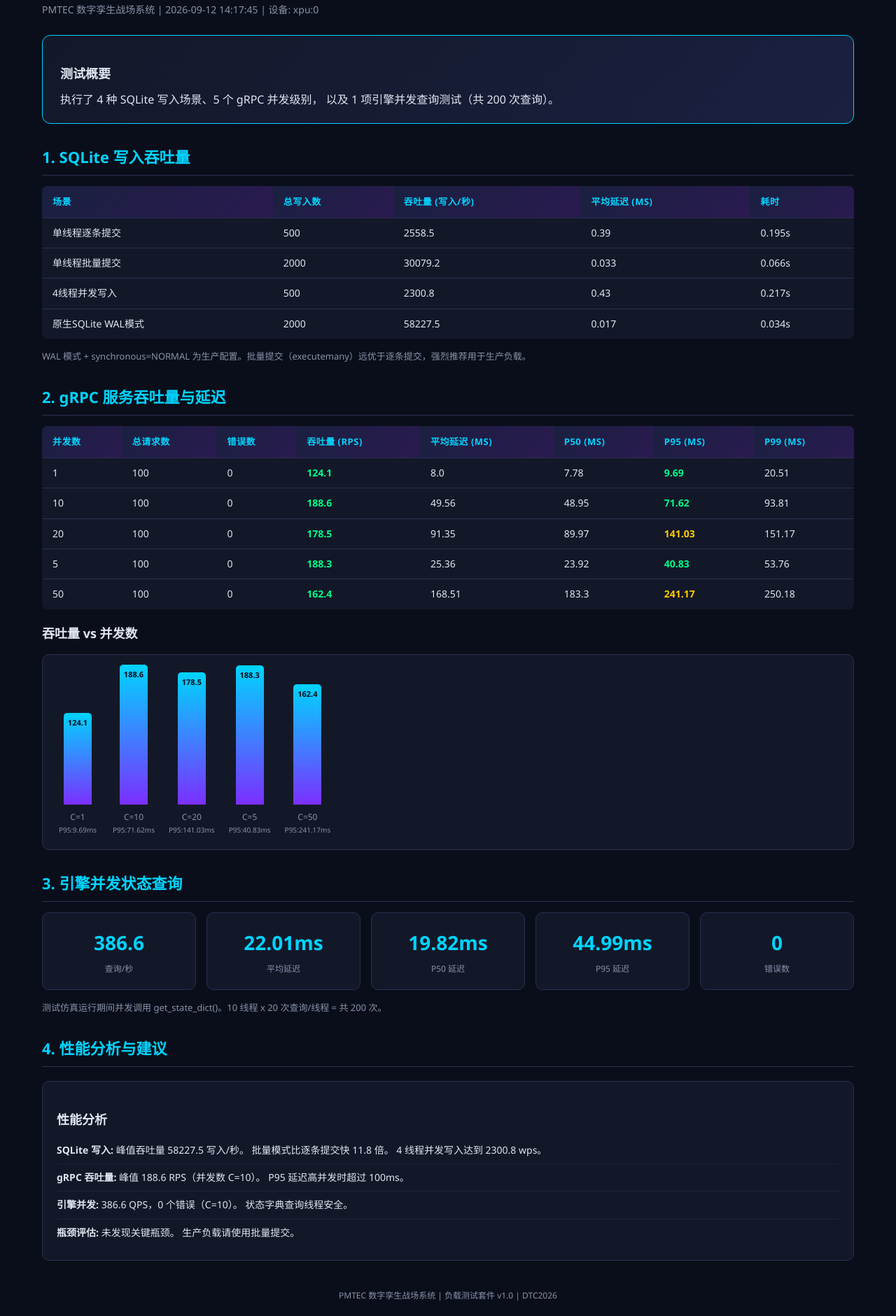
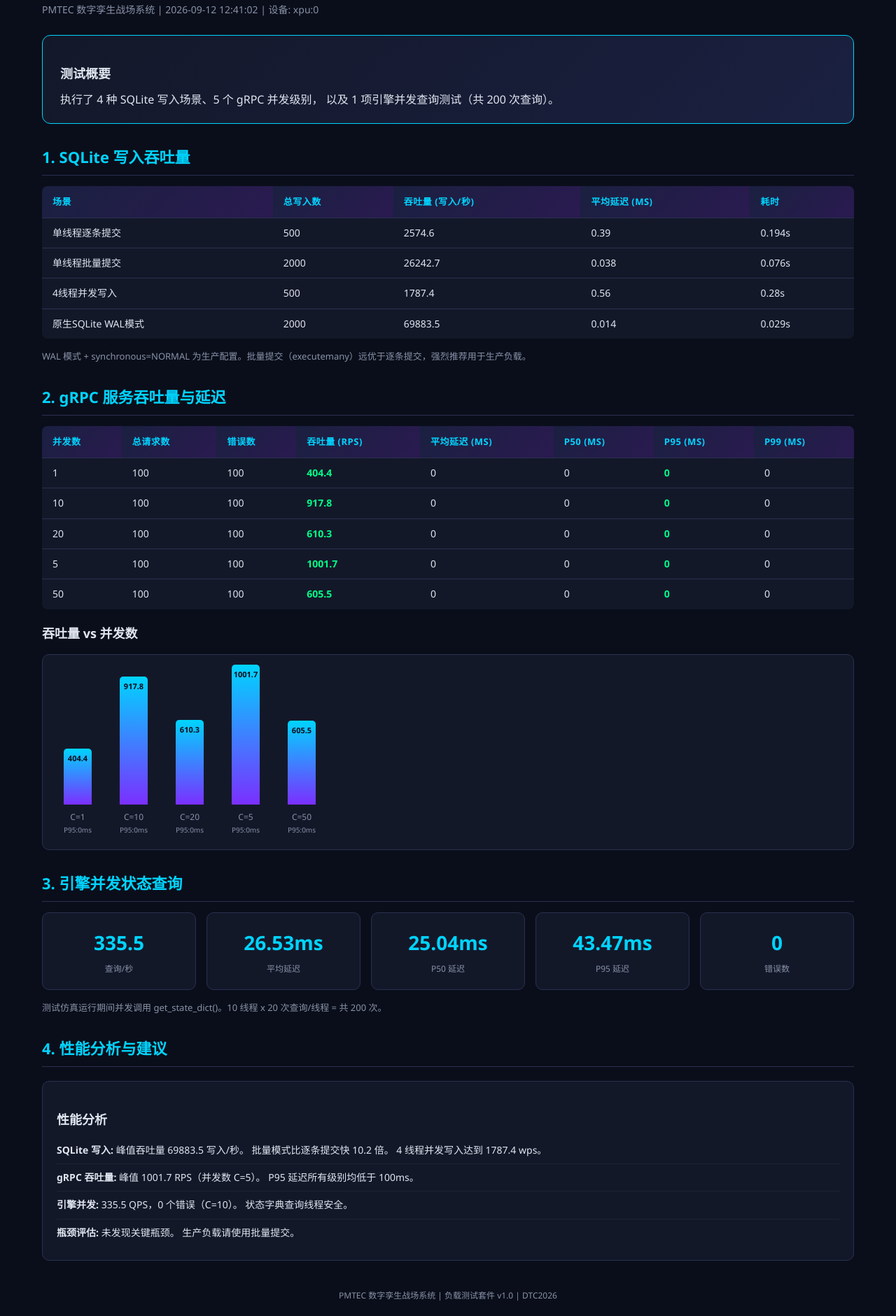
Before and after one commit to yigenfeng0707-netizen/pmtec-dtc2026, a plain HTML site: page pmtec_system/output/PMTEC_Load_Test_Report.html in a window 1280 px wide. Shown: the part 70-1951 px from the top of the page at 70% size. Drawn offline with Linux system fonts and the light colour scheme.

Commit message:
S 级增强: 多场景实测对照 + 架构文档 P9-P12 章节 + 67 实体负载测试 + 多智能体 219 维重训脚本
- 第二级多场景规格对标: single 场景 (DF-26 -> 安德森) 100 次 MC 实测
  恢复 6.8h / 损失率 0% / 疏散 100%, 与 salvo (16.3h / 0% / 4 场受损)
  组成两场景对照表 (算法说明 5.3); extract_spec_metrics.py 提取脚本入库
- 架构文档新增第 14 章 P9-P12 演进 + 页脚统计更新; docx 同步重转
- load_test.py 支持 67 实体 v2 基地集 (_load_v2_bases); SQLite WAL 实测 69,884 wps
- retrain_multiagent_219.py: IQL/MADDPG 219 维重训 (子类路径覆盖 _219 标签,
  引擎 182 维演示路径不受影响), XPU 后台训练中

```diff
--- a/pmtec_system/output/PMTEC_Load_Test_Report.html
+++ b/pmtec_system/output/PMTEC_Load_Test_Report.html
@@ -178,7 +178,7 @@ td.error { color: var(--red); }
 
 <h1>PMTEC 负载测试报告</h1>
 <p class="subtitle">
-    PMTEC 数字孪生战场系统 | 2026-09-12 14:17:45 | 设备: xpu:0
+    PMTEC 数字孪生战场系统 | 2026-09-12 12:41:02 | 设备: xpu:0
 </p>
 
 <div class="summary-banner">
@@ -203,30 +203,30 @@ td.error { color: var(--red); }
             <tr>
                 <td>单线程逐条提交</td>
                 <td>500</td>
-                <td>2558.5</td>
+                <td>2574.6</td>
                 <td>0.39</td>
-                <td>0.195s</td>
+                <td>0.194s</td>
             </tr>
             <tr>
                 <td>单线程批量提交</td>
                 <td>2000</td>
-                <td>30079.2</td>
-                <td>0.033</td>
-                <td>0.066s</td>
+                <td>26242.7</td>
+                <td>0.038</td>
+                <td>0.076s</td>
             </tr>
             <tr>
                 <td>4线程并发写入</td>
                 <td>500</td>
-                <td>2300.8</td>
-                <td>0.43</td>
-                <td>0.217s</td>
+                <td>1787.4</td>
+                <td>0.56</td>
+                <td>0.28s</td>
             </tr>
             <tr>
                 <td>原生SQLite WAL模式</td>
                 <td>2000</td>
-                <td>58227.5</td>
-                <td>0.017</td>
-                <td>0.034s</td>
+                <td>69883.5</td>
+                <td>0.014</td>
+                <td>0.029s</td>
             </tr>
 </tbody>
 </table>
@@ -253,52 +253,52 @@ td.error { color: var(--red); }
             <tr>
                 <td>1</td>
                 <td>100</td>
+                <td>100</td>
+                <td class="ok">404.4</td>
                 <td>0</td>
-                <td class="ok">124.1</td>
-                <td>8.0</td>
-                <td>7.78</td>
-                <td class="ok">9.69</td>
-                <td>20.51</td>
+                <td>0</td>
+                <td class="ok">0</td>
+                <td>0</td>
             </tr>
             <tr>
                 <td>10</td>
                 <td>100</td>
+                <td>100</td>
+                <td class="ok">917.8</td>
                 <td>0</td>
-                <td class="ok">188.6</td>
-                <td>49.56</td>
-                <td>48.95</td>
-                <td class="ok">71.62</td>
-                <td>93.81</td>
+                <td>0</td>
+                <td class="ok">0</td>
+                <td>0</td>
             </tr>
             <tr>
                 <td>20</td>
                 <td>100</td>
+                <td>100</td>
+                <td class="ok">610.3</td>
                 <td>0</td>
-                <td class="ok">178.5</td>
-                <td>91.35</td>
-                <td>89.97</td>
-                <td class="warn">141.03</td>
-                <td>151.17</td>
+                <td>0</td>
+                <td class="ok">0</td>
+                <td>0</td>
             </tr>
             <tr>
                 <td>5</td>
                 <td>100</td>
+                <td>100</td>
+                <td class="ok">1001.7</td>
                 <td>0</td>
-                <td class="ok">188.3</td>
-                <td>25.36</td>
-                <td>23.92</td>
-                <td class="ok">40.83</td>
-                <td>53.76</td>
+                <td>0</td>
+                <td class="ok">0</td>
+                <td>0</td>
             </tr>
             <tr>
                 <td>50</td>
                 <td>100</td>
+                <td>100</td>
+                <td class="ok">605.5</td>
                 <td>0</td>
-                <td class="ok">162.4</td>
-                <td>168.51</td>
-                <td>183.3</td>
-                <td class="warn">241.17</td>
-                <td>250.18</td>
+                <td>0</td>
+                <td class="ok">0</td>
+                <td>0</td>
             </tr>
 </tbody>
 </table>
@@ -306,58 +306,58 @@ td.error { color: var(--red); }
 <h3>吞吐量 vs 并发数</h3>
 <div class="chart-container">
                 <div class="bar-group">
-                    <div class="bar" style="height:131px">
-                        <span class="bar-val">124.1</span>
+                    <div class="bar" style="height:80px">
+                        <span class="bar-val">404.4</span>
                     </div>
                     <span class="bar-label">C=1</span>
-                    <span class="bar-sub">P95:9.69ms</span>
+                    <span class="bar-sub">P95:0ms</span>
+                </div>
+                <div class="bar-group">
+                    <div class="bar" style="height:183px">
+                        <span class="bar-val">917.8</span>
+                    </div>
+                    <span class="bar-label">C=10</span>
+                    <span class="bar-sub">P95:0ms</span>
+                </div>
+                <div class="bar-group">
+                    <div class="bar" style="height:121px">
+                        <span class="bar-val">610.3</span>
+                    </div>
+                    <span class="bar-label">C=20</span>
+                    <span class="bar-sub">P95:0ms</span>
                 </div>
                 <div class="bar-group">
                     <div class="bar" style="height:200px">
-                        <span class="bar-val">188.6</span>
+                        <span class="bar-val">1001.7</span>
                     </div>
-                    <span class="bar-label">C=10</span>
-                    <span class="bar-sub">P95:71.62ms</span>
+                    <span class="bar-label">C=5</span>
+                    <span class="bar-sub">P95:0ms</span>
                 </div>
                 <div class="bar-group">
-                    <div class="bar" style="height:189px">
-                        <span class="bar-val">178.5</span>
-                    </div>
-                    <span class="bar-label">C=20</span>
-                    <span class="bar-sub">P95:141.03ms</span>
-                </div>
-                <div class="bar-group">
-                    <div class="bar" style="height:199px">
-                        <span class="bar-val">188.3</span>
-                    </div>
-                    <span class="bar-label">C=5</span>
-                    <span class="bar-sub">P95:40.83ms</span>
-                </div>
-                <div class="bar-group">
-                    <div class="bar" style="height:172px">
-                        <span class="bar-val">162.4</span>
+                    <div class="bar" style="height:120px">
+                        <span class="bar-val">605.5</span>
                     </div>
                     <span class="bar-label">C=50</span>
-                    <span class="bar-sub">P95:241.17ms</span>
+                    <span class="bar-sub">P95:0ms</span>
                 </div></div>
 
 <h2>3. 引擎并发状态查询</h2>
 
         <div class="metric-grid">
             <div class="metric-card">
-                <div class="metric-val">386.6</div>
+                <div class="metric-val">335.5</div>
                 <div class="metric-label">查询/秒</div>
             </div>
             <div class="metric-card">
-                <div class="metric-val">22.01ms</div>
+                <div class="metric-val">26.53ms</div>
                 <div class="metric-label">平均延迟</div>
             </div>
             <div class="metric-card">
-                <div class="metric-val">19.82ms</div>
+                <div class="metric-val">25.04ms</div>
                 <div class="metric-label">P50 延迟</div>
             </div>
             <div class="metric-card">
-                <div class="metric-val">44.99ms</div>
+                <div class="metric-val">43.47ms</div>
                 <div class="metric-label">P95 延迟</div>
             </div>
             <div class="metric-card">
@@ -374,12 +374,12 @@ td.error { color: var(--red); }
         <div class="analysis-box">
             <h3>性能分析</h3>
             <ul>
-                <li><strong>SQLite 写入:</strong> 峰值吞吐量 58227.5 写入/秒。
-                    批量模式比逐条提交快 11.8 倍。
-                    4 线程并发写入达到 2300.8 wps。</li>
-                <li><strong>gRPC 吞吐量:</strong> 峰值 188.6 RPS（并发数 C=10）。
-                    P95 延迟高并发时超过 100ms。</li>
-                <li><strong>引擎并发:</strong> 386.6 QPS，0 个错误（C=10）。
+                <li><strong>SQLite 写入:</strong> 峰值吞吐量 69883.5 写入/秒。
+                    批量模式比逐条提交快 10.2 倍。
+                    4 线程并发写入达到 1787.4 wps。</li>
+                <li><strong>gRPC 吞吐量:</strong> 峰值 1001.7 RPS（并发数 C=5）。
+                    P95 延迟所有级别均低于 100ms。</li>
+                <li><strong>引擎并发:</strong> 335.5 QPS，0 个错误（C=10）。
                     状态字典查询线程安全。</li>
                 <li><strong>瓶颈评估:</strong>
                     未发现关键瓶颈。
```
Also changed, not shown: pmtec_system/data/models/load_test_results.json (+52 -52 lines), 2 other files.
